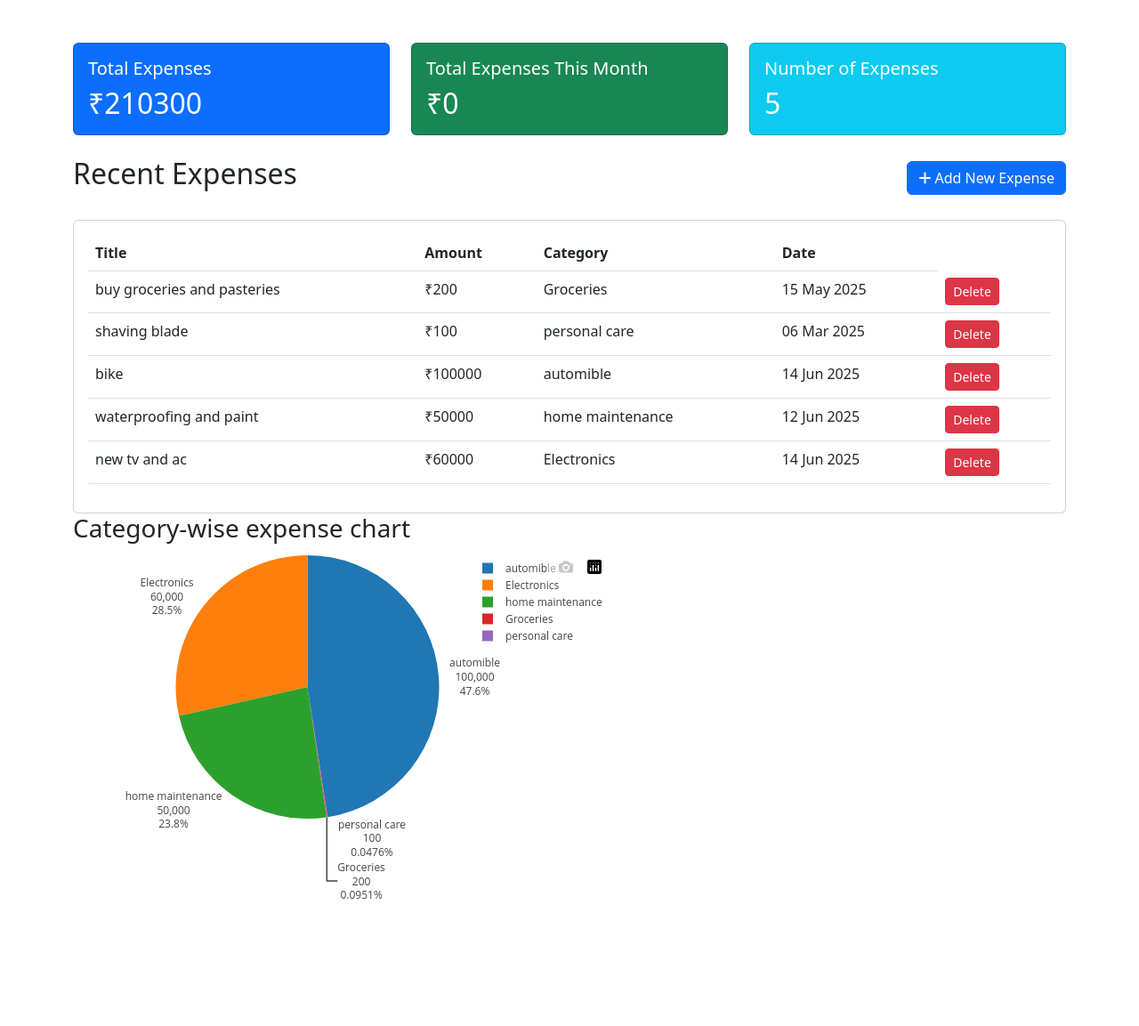
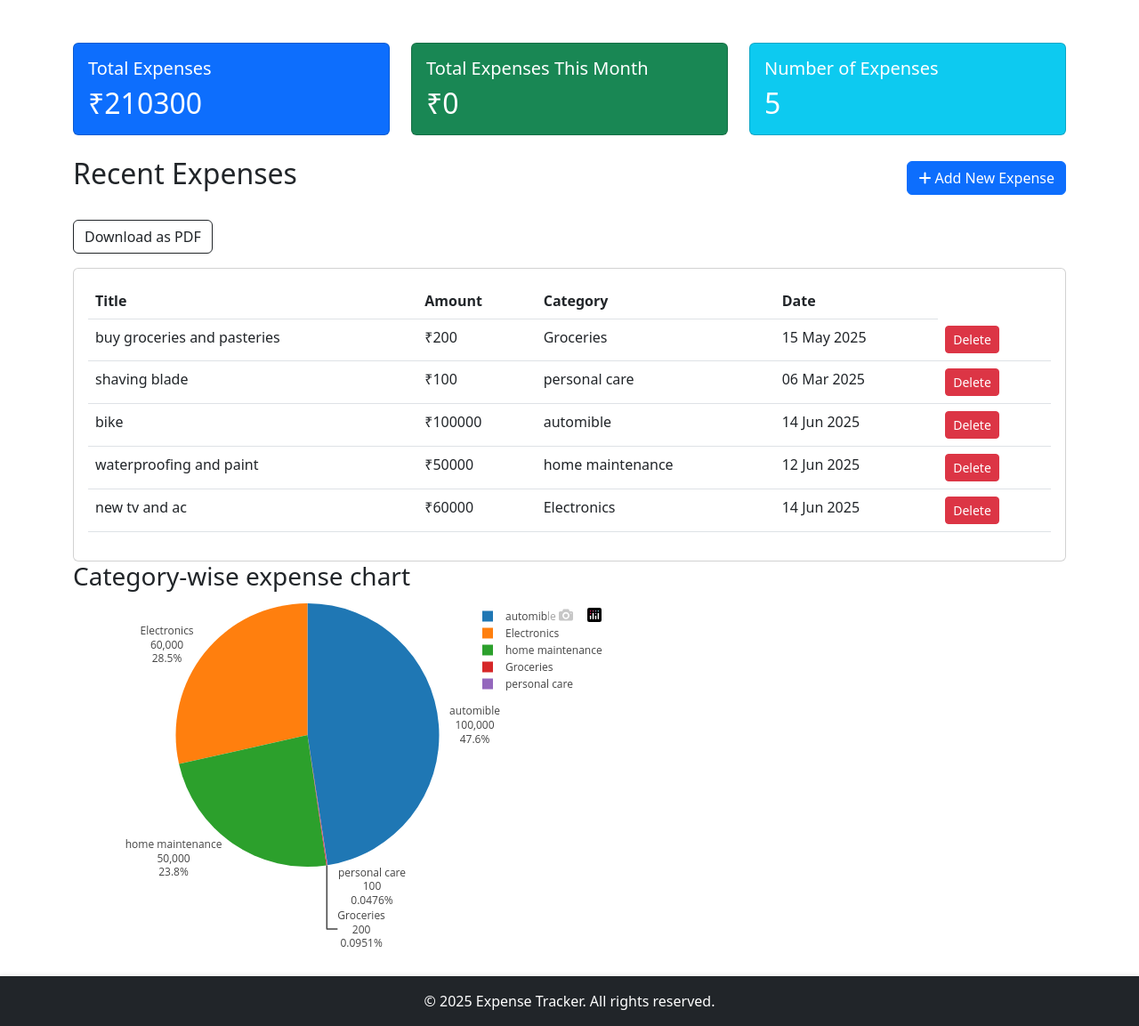
Before and after one commit to geekgod382/Expense-Tracker, a Django app: page / in a window 1280 px wide. Shown: the part 56-1209 px from the top of the page at 89% size. Before the commit the page ends 1066 px from the top, so only its background shows below. Run offline with Django 5.2, Linux system fonts and the light colour scheme; a user stored in the database is signed in; data comes from the database, SQL or seed files in the repository; both versions use the stored data as it was after the commit; some libraries are stand-ins or nearby versions.

Commit message:
updated home template

```diff
--- a/ExpenseTracker/expenses/templates/base.html
+++ b/ExpenseTracker/expenses/templates/base.html
@@ -8,8 +8,22 @@
     <link href="https://cdn.jsdelivr.net/npm/bootstrap@5.3.0/dist/css/bootstrap.min.css" rel="stylesheet">
     <!-- Font Awesome -->
     <link href="https://cdnjs.cloudflare.com/ajax/libs/font-awesome/6.0.0/css/all.min.css" rel="stylesheet">
+    <script src="https://cdnjs.cloudflare.com/ajax/libs/html2pdf.js/0.10.1/html2pdf.bundle.min.js"></script>
+
+    <style>
+        .footer {
+            box-shadow: 0 -1px 5px rgba(0,0,0,0.1);
+        }
+        .footer a {
+            transition: color 0.2s;
+        }
+        .footer a:hover {
+            color: #ffc107 !important; /* Bootstrap warning color */
+        }
+    </style>
+
 </head>
-<body>
+<body class = "d-flex flex-column min-vh-100">
     <!-- Navigation -->
     <nav class="navbar navbar-expand-lg navbar-dark bg-dark">
         <div class="container">
@@ -45,5 +59,11 @@
     <!-- Bootstrap JS and Popper.js -->
     <script src="https://cdn.jsdelivr.net/npm/@popperjs/core@2.11.6/dist/umd/popper.min.js"></script>
     <script src="https://cdn.jsdelivr.net/npm/bootstrap@5.3.0/dist/js/bootstrap.min.js"></script>
+
+    <footer class="footer mt-auto py-3 bg-dark text-white">
+        <div class="container text-center">
+            <span>&copy; 2025 Expense Tracker. All rights reserved.</span>
+        </div>
+    </footer>
 </body>
 </html>
--- a/ExpenseTracker/expenses/templates/expenses/home.html
+++ b/ExpenseTracker/expenses/templates/expenses/home.html
@@ -41,6 +41,8 @@
             </div>
 
             {% if expenses %}
+                <div id = "expenseTable">
+                    <button id="downloadBtn" onclick="downloadPDF()" class="btn btn-outline-dark mb-3">Download as PDF</button>
                     <div class="card">
                         <div class="card-body">
                             <div class="table-responsive">
@@ -61,12 +63,13 @@
                                             <td>{{ expense.category }}</td>
                                             <td>{{ expense.date|date:"d M Y" }}</td>
                                             <td>
-                                            <a href="{% url 'expense:delete' expense.id %}" class="btn btn-danger btn-sm">Delete</a>
+                                                <a class="btn btn-danger btn-sm delete-btn" href="{% url 'expense:delete' expense.id %}">Delete</a>
                                             </td>
                                         </tr>
                                         {% endfor %}
                                     </tbody>
                                 </table>
+                            </div>
                         </div>
                     </div>
                 </div>
@@ -98,6 +101,31 @@
 
         Plotly.newPlot('piechart', data, layout);
     </script>
+    <script>
+        function downloadPDF() {
+            const button = document.getElementById('downloadBtn');
+            button.style.display = 'none';
+
+            // Hide all delete buttons
+            const deleteButtons = document.querySelectorAll('.delete-btn');
+            deleteButtons.forEach(btn => btn.style.display = 'none');
+
+            const element = document.getElementById('expenseTable');
+            const opt = {
+                margin:       0.5,
+                filename:     'expense.pdf',
+                image:        { type: 'jpeg', quality: 0.98 },
+                html2canvas:  { scale: 2 },
+                jsPDF:        { unit: 'in', format: 'letter', orientation: 'portrait' }
+            };
+
+            html2pdf().set(opt).from(element).save().then(() => {
+                // Show the button and delete buttons again after PDF is generated
+                button.style.display = 'block';
+                deleteButtons.forEach(btn => btn.style.display = 'inline-block');
+            });
+        }
+    </script>
 
 </div>
 
```
Also changed, not shown: ExpenseTracker/db.sqlite3. Lines whose indentation alone changed are shown as unchanged.
